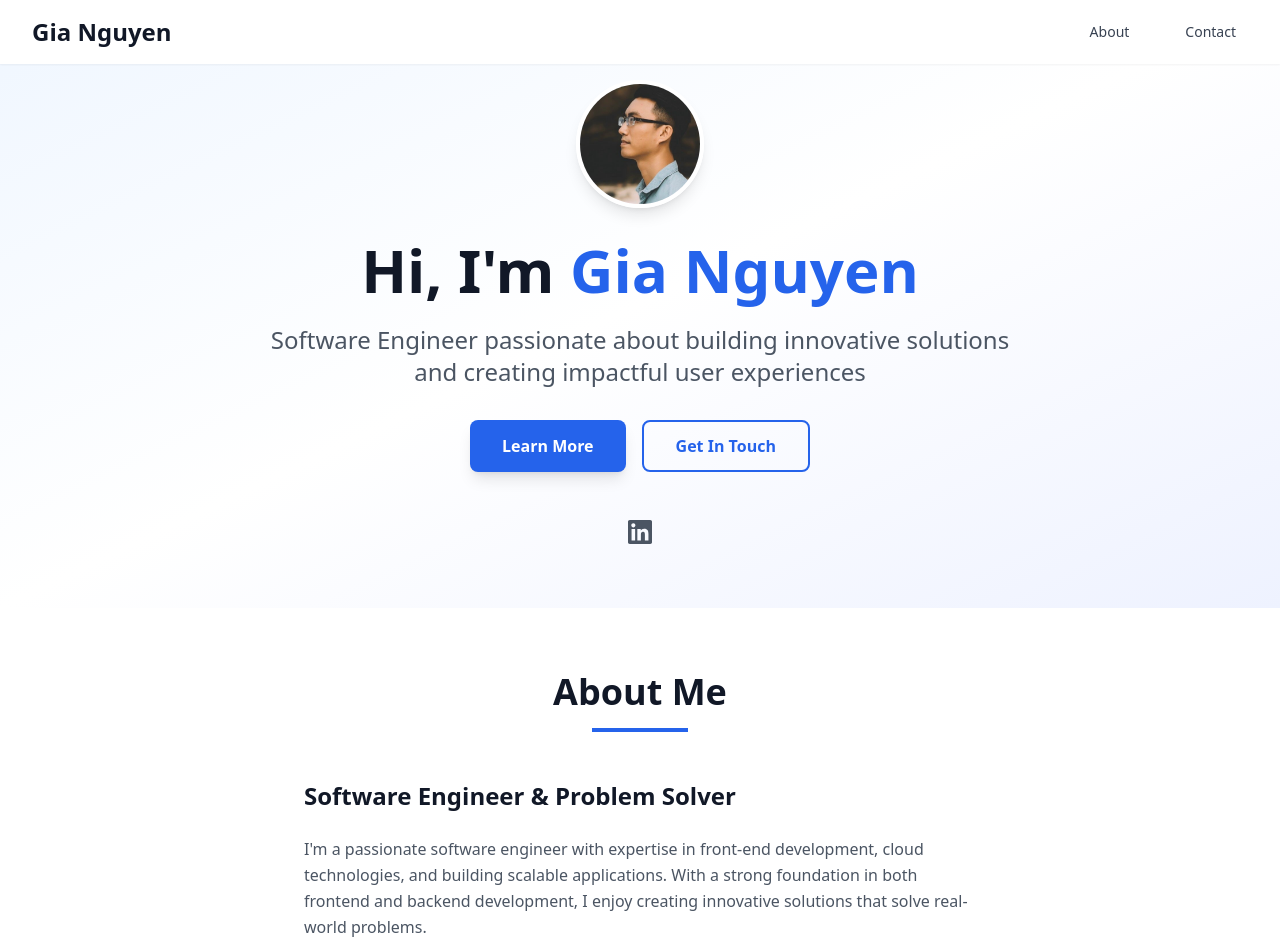
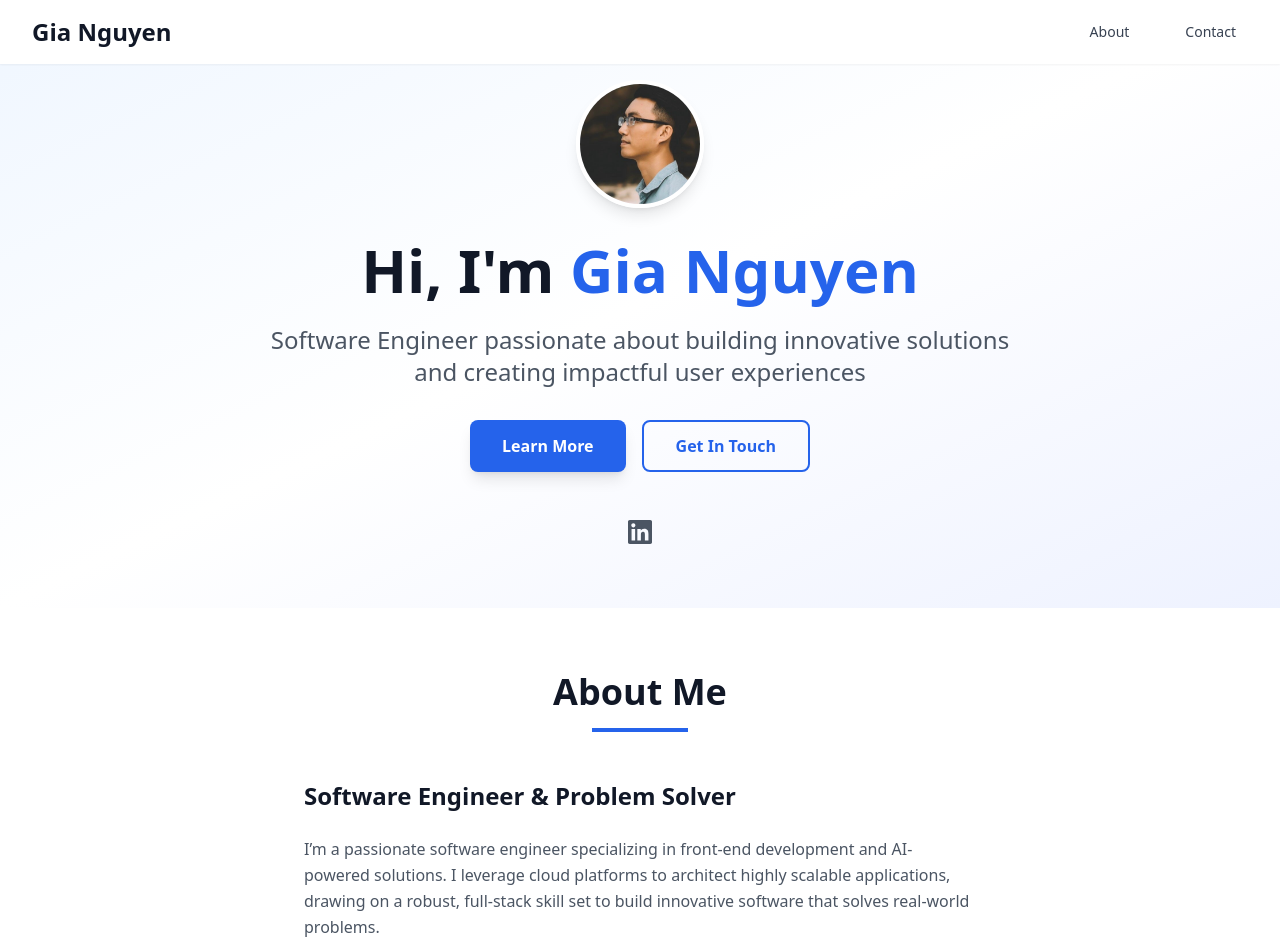
Before and after one commit to giaNguy3n/personal-website, a React (Create React App) app: page / in a window 1280 px wide. Shown: the top 952 px of the page. Built offline with nearby package versions, Linux system fonts and the light colour scheme.

Commit message:
update About

```diff
--- a/src/components/About.tsx
+++ b/src/components/About.tsx
@@ -16,10 +16,9 @@ const About: React.FC = () => {
               Software Engineer & Problem Solver
             </h3>
             <p className="text-gray-600 mb-6 leading-relaxed">
-              I'm a passionate software engineer with expertise in front-end development,
-              cloud technologies, and building scalable applications. With a strong foundation
-              in both frontend and backend development, I enjoy creating innovative solutions
-              that solve real-world problems.
+              I’m a passionate software engineer specializing in front-end development and AI-powered solutions.
+              I leverage cloud platforms to architect highly scalable applications,
+              drawing on a robust, full-stack skill set to build innovative software that solves real-world problems.
             </p>
             <p className="text-gray-600 mb-6 leading-relaxed">
               My journey in technology started with a curiosity about how things work,
```
